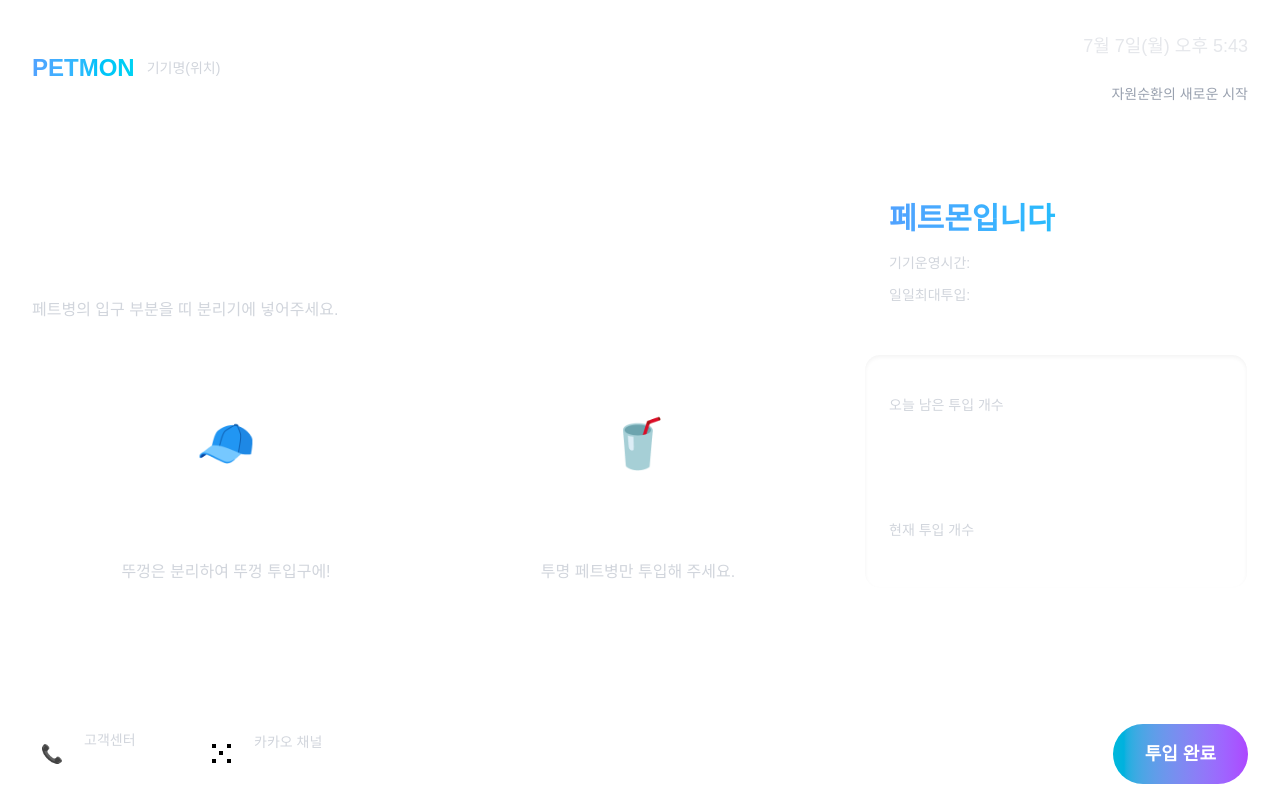
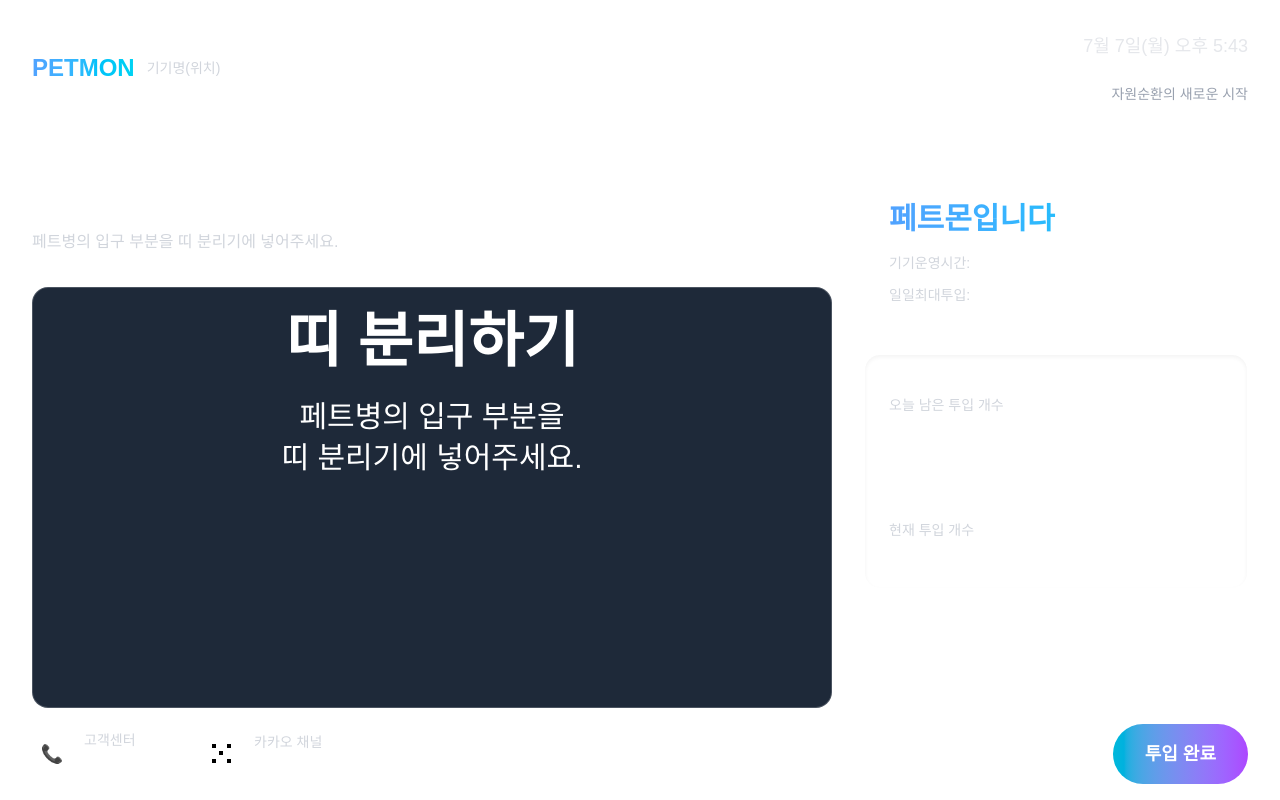
Before and after one commit to hyeonjoonpark/ReHAN_ESG_platform, a Next.js app in the folder frontend/: page /band-split in a window 1280 px wide. Built offline with nearby package versions, Linux system fonts and the light colour scheme.

Commit message:
STYLE: 띠 분리기 페이지

```diff
--- a/frontend/src/app/band-split/page.tsx
+++ b/frontend/src/app/band-split/page.tsx
@@ -7,6 +7,7 @@ import RightSection from '@/components/RightSection';
 import CompleteModal from '@/components/CompleteModal';
 import { useRouter } from 'next/navigation';
 import { getFormattedCurrentTime } from '@/utils/updateTime';
+import Image from 'next/image';
 
 const BandSplit = () => {
   const [currentTime, setCurrentTime] = useState<string>('');
@@ -37,7 +38,7 @@ const BandSplit = () => {
         <div className="max-w-7xl mx-auto h-full flex flex-col">
           <section className="grid lg:grid-cols-3 gap-8 flex-1">
             {/* 왼쪽 - 안내 컨텐츠 */}
-            <section className="lg:col-span-2 flex flex-col justify-center space-y-8">
+            <section className="lg:col-span-2 flex flex-col justify-start space-y-8 pt-8">
                 <div>
                     <h2 className="text-3xl lg:text-4xl font-bold mb-4 leading-tight">
                     띠 분리하기
@@ -47,25 +48,28 @@ const BandSplit = () => {
                     </p>
                 </div>
 
-              <div className="grid grid-cols-1 md:grid-cols-2 gap-6">
-                {/* 뚜껑투입구 카드 */}
-                <div className="bg-white/10 backdrop-blur-sm rounded-2xl p-6 border border-white/20 flex flex-col items-center text-center">
-                  <div className="w-32 h-32 bg-white/20 rounded-xl mb-4 flex items-center justify-center">
-                    <span className="text-5xl">🧢</span>
+                <div className="flex flex-col space-y-8 bg-gray-800 rounded-2xl p-6 border border-white/20 h-full">
+                    <section className="flex flex-col space-y-8">
+                        <div className="">
+                          {/* 왼쪽 ­– 그림
+                          <div className="flex space-x-16">
+                            <Image src="/images/lid.svg" alt="Lid" width={150} height={150} />
+                            <Image src="/images/band.svg" alt="Band" width={150} height={150} />
+                          </div> */}
+
+                          {/* 오른쪽 ­– 텍스트 */}
+                          <div className="flex flex-col justify-center text-center">
+                            <h2 className="text-6xl font-extrabold mb-6">띠 분리하기</h2>
+                            <p className="text-3xl leading-snug">
+                              페트병의 입구 부분을 <br />
+                              띠 분리기에 넣어주세요.
+                            </p>
                           </div>
-                  <h3 className="text-xl font-bold mb-2">뚜껑투입구</h3>
-                  <p className="text-gray-300">뚜껑은 분리하여 뚜껑 투입구에!</p>
+                        </div>
+                    </section>
                 </div>
 
-                {/* 페트병 카드 */}
-                <div className="bg-white/10 backdrop-blur-sm rounded-2xl p-6 border border-white/20 flex flex-col items-center text-center">
-                  <div className="w-32 h-32 bg-white/20 rounded-xl mb-4 flex items-center justify-center">
-                    <span className="text-5xl">🥤</span>
-                  </div>
-                  <h3 className="text-xl font-bold mb-2">페트병</h3>
-                  <p className="text-gray-300">투명 페트병만 투입해 주세요.</p>
-                </div>
-              </div>
+
             </section>
 
             {/* 오른쪽 - 사이드바 */}
--- a/frontend/src/components/CompleteModal.tsx
+++ b/frontend/src/components/CompleteModal.tsx
@@ -19,6 +19,7 @@ const CompleteModal: React.FC<CompleteModalProps> = ({ isOpen, onClose, earnedPo
     localStorage.removeItem('user_point');
     localStorage.removeItem('address');
     router.replace('/');
+    onClose();
   };
 
   return (
```
Lines whose indentation alone changed are shown as unchanged.
